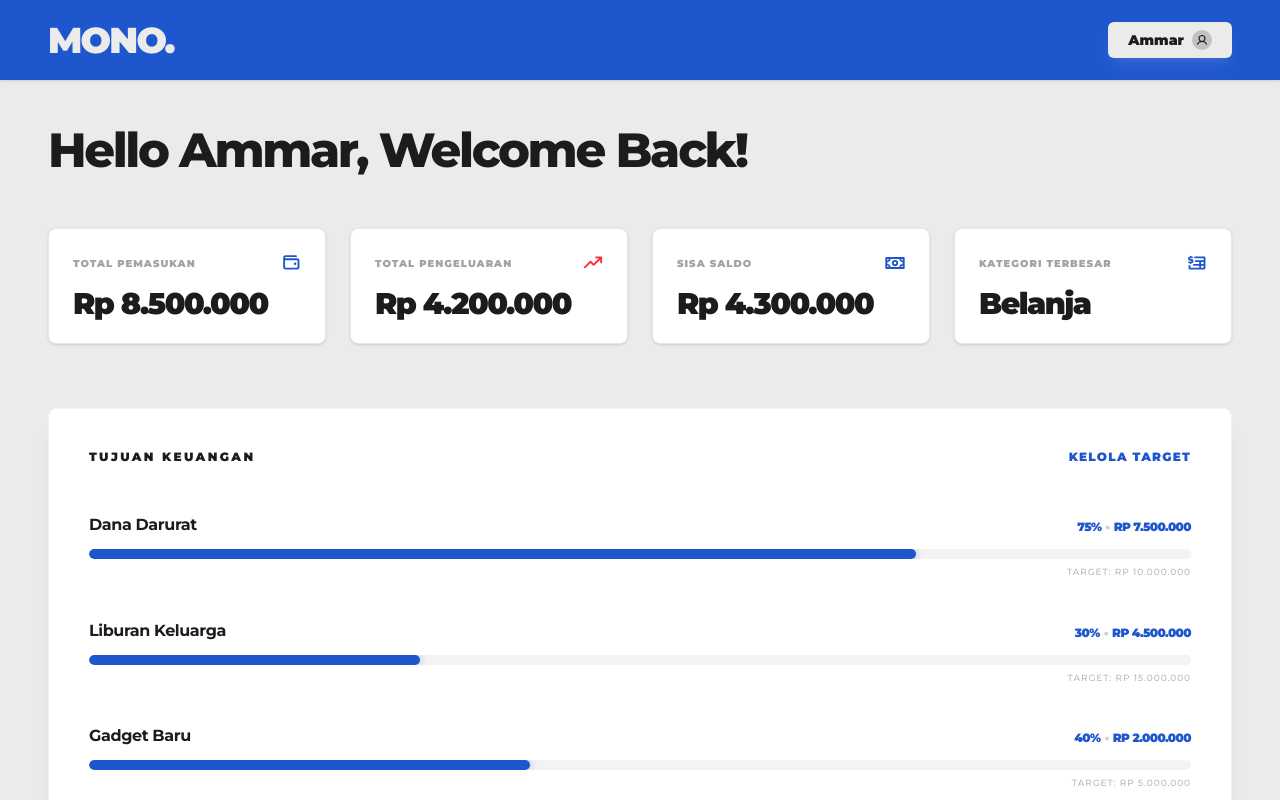
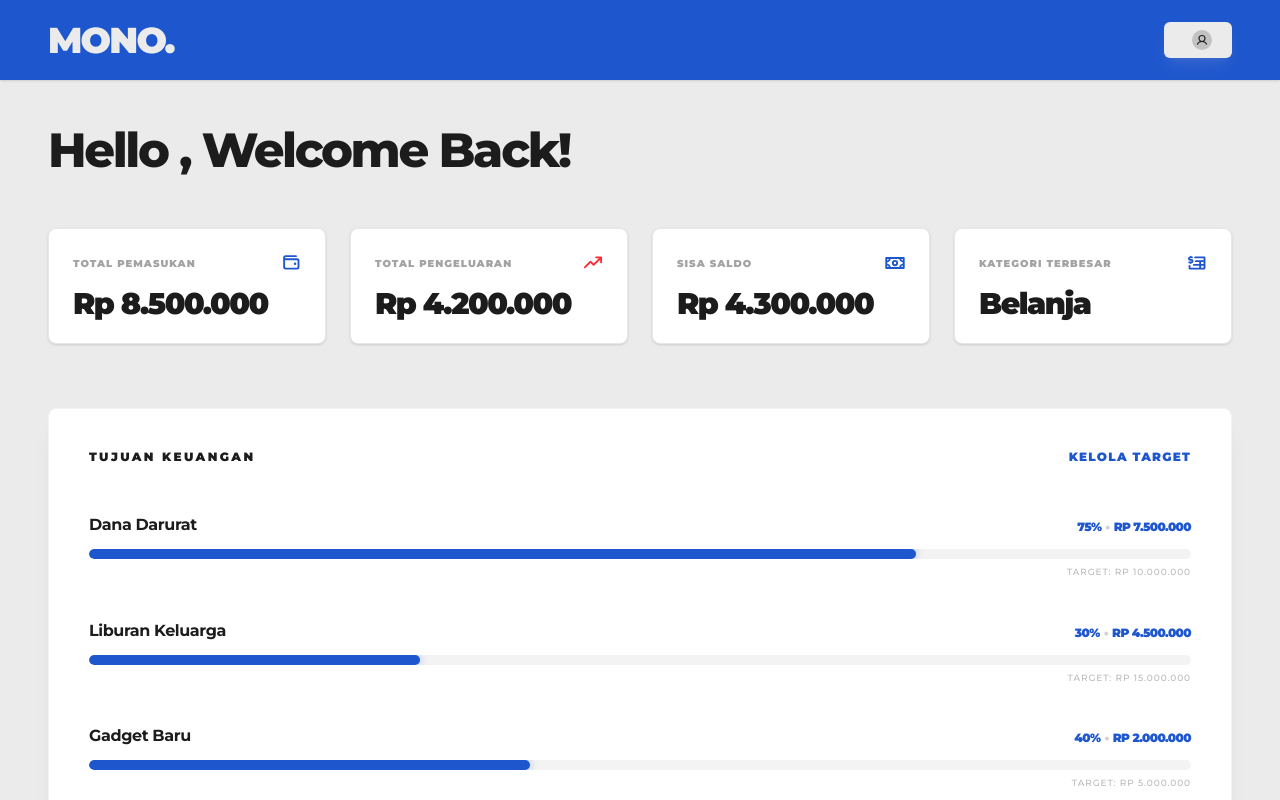
Before and after one commit to ammarrashiddd/mono-smart-budgeting, a Next.js app: page /dashboard in a window 1280 px wide. Shown: the top 800 px of the page. Built offline with nearby package versions, Linux system fonts and the light colour scheme; no server answers.

Commit message:
fix: fix name account on header and navbar

```diff
--- a/src/app/dashboard/page.tsx
+++ b/src/app/dashboard/page.tsx
@@ -6,19 +6,24 @@ import Goals from "@/components/ui/dashboard/Goals";
 import Ml from "@/components/ui/dashboard/Ml";
 import { Stats } from "@/components/ui/dashboard/Stats";
 import Transactions from "@/components/ui/dashboard/Transactions";
+import { useSession } from "next-auth/react";
 
 export default function DashboardPage() {
+  const { data: session, status } = useSession();
+  const username = session?.user?.name;
+
   return (
     <main className="bg-primary min-h-screen w-full pb-10  text-secondary overflow-x-hidden no-scrollbar">
       {/* navbar */}
       <nav className="h-16 md:h-20 px-4 md:px-12 bg-tertiary flex items-center border-b border-tertiary/10 shadow-sm sticky top-0 z-50">
-        <Navbar />
+        <Navbar name={username} />
       </nav>
 
       {/* header */}
       <header className="px-4 md:px-12 mt-6 md:mt-10">
-        <h3 className="text-2xl sm:text-3xl md:text-4xl lg:text-5xl font-extrabold tracking-tighter text-secondary leading-tight">
-          Hello Ammar, <br className="block sm:hidden" /> Welcome Back!
+        <h3 className="text-2xl sm:text-3xl md:text-4xl lg:text-5xl font-extrabold tracking-tighter text-secondary leading-tight capitalize">
+          {/* 5. Ganti teks Ammar statis dengan variabel nama yang dinamis */}
+          Hello {username}, <br className="block sm:hidden" /> Welcome Back!
         </h3>
       </header>
 
--- a/src/app/layout.tsx
+++ b/src/app/layout.tsx
@@ -1,6 +1,7 @@
 import type { Metadata } from "next";
 import { Montserrat } from "next/font/google";
 import "./globals.css";
+import { SessionProvider } from "next-auth/react";
 
 const montserrat = Montserrat({
   variable: "--font-montserrat",
@@ -19,7 +20,9 @@ export default function RootLayout({
 }>) {
   return (
     <html lang="en" className={`${montserrat.variable} h-full antialiased`}>
-      <body className="min-h-full flex flex-col">{children}</body>
+      <body className="min-h-full flex flex-col">
+        <SessionProvider>{children}</SessionProvider>
+      </body>
     </html>
   );
 }
--- a/src/components/nav/NavDashboard.tsx
+++ b/src/components/nav/NavDashboard.tsx
@@ -4,7 +4,11 @@ import { SignOut, User } from "@phosphor-icons/react";
 import { useState } from "react";
 import { signOut } from "next-auth/react";
 
-export default function NavDashboard() {
+type NavDashboardProps = {
+  name?: string | null;
+};
+
+export default function NavDashboard({ name }: NavDashboardProps) {
   const [isOpen, setIsOpen] = useState(false);
 
   const handleLogout = async () => {
@@ -21,7 +25,7 @@ export default function NavDashboard() {
           className="flex items-center gap-2 bg-primary text-secondary px-4 md:px-5 py-2 rounded-md text-[12px] md:text-sm font-black hover:opacity-90 transition-all active:scale-95 shadow-lg shadow-primary/10"
         >
           {/* Nanti teks Ammar ini bisa kamu buat dinamis menggunakan useSession() */}
-          <span className="max-w-17.5 md:max-w-none truncate">Ammar</span>
+          <span className="max-w-17.5 md:max-w-none truncate">{name}</span>
           <div className="w-5 h-5 rounded-full bg-secondary/20 flex items-center justify-center shrink-0">
             <User size={12} weight="bold" />
           </div>
--- a/src/components/nav/NavMain.tsx
+++ b/src/components/nav/NavMain.tsx
@@ -4,7 +4,7 @@ export default function NavMain() {
   const Router = useRouter();
 
   return (
-    <main>
+    <main className="flex flex-row gap-3">
       <button
         className="text-primary font-black px-3 md:px-4 py-2 hover:bg-primary/10 rounded-full transition-all text-xs md:text-base whitespace-nowrap"
         onClick={() => {
--- a/src/components/nav/Navbar.tsx
+++ b/src/components/nav/Navbar.tsx
@@ -2,7 +2,11 @@ import { usePathname, useRouter } from "next/navigation";
 import NavDashboard from "./NavDashboard";
 import NavMain from "./NavMain";
 
-export default function Navbar() {
+type NavbarProps = {
+  name?: string | null;
+};
+
+export default function Navbar({ name }: NavbarProps) {
   const Router = useRouter();
   const pathname = usePathname();
 
@@ -20,7 +24,7 @@ export default function Navbar() {
       <div className="flex items-center gap-1.5 md:gap-4">
         {isDashboard ? (
           <>
-            <NavDashboard />
+            <NavDashboard name={name} />
           </>
         ) : (
           <>
```
